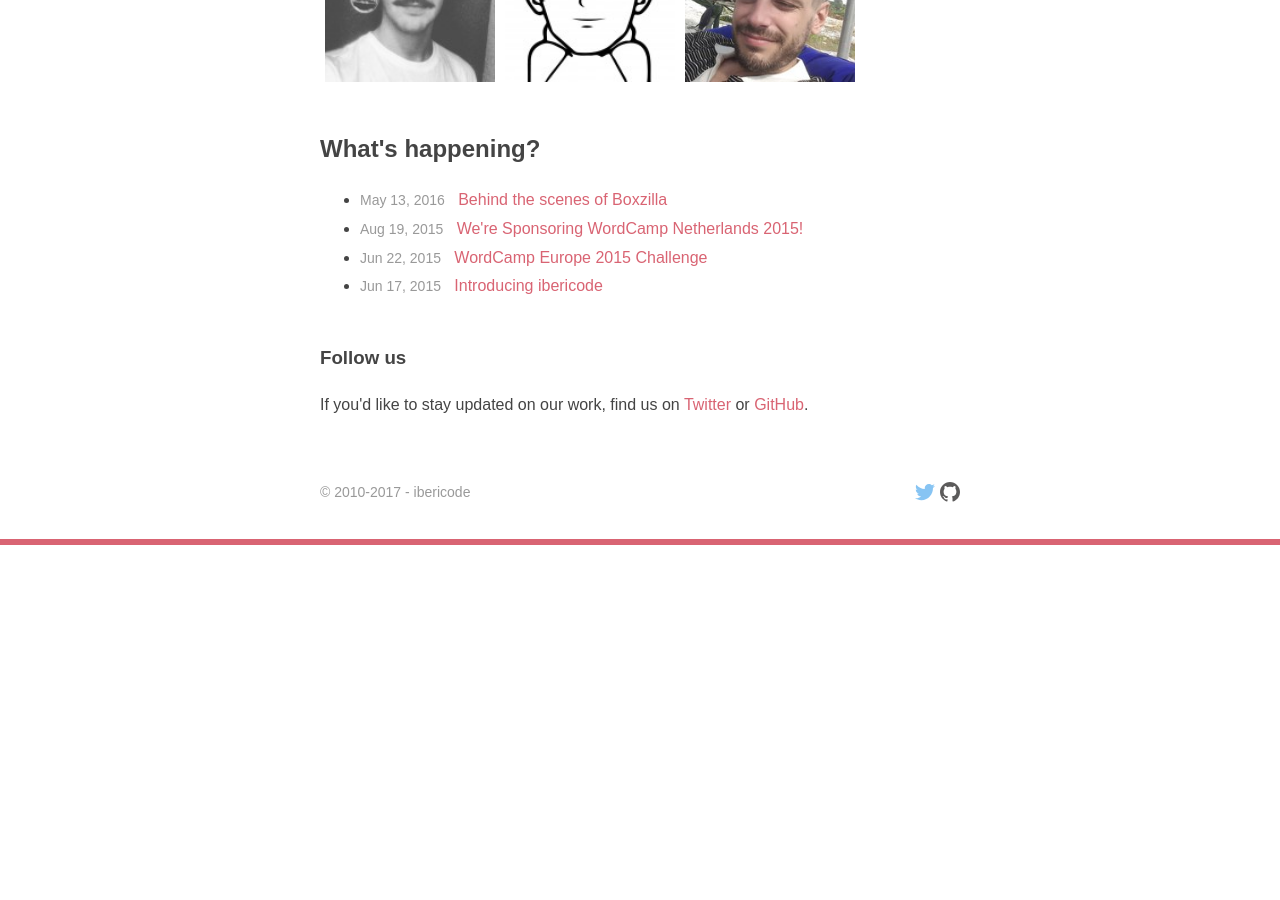
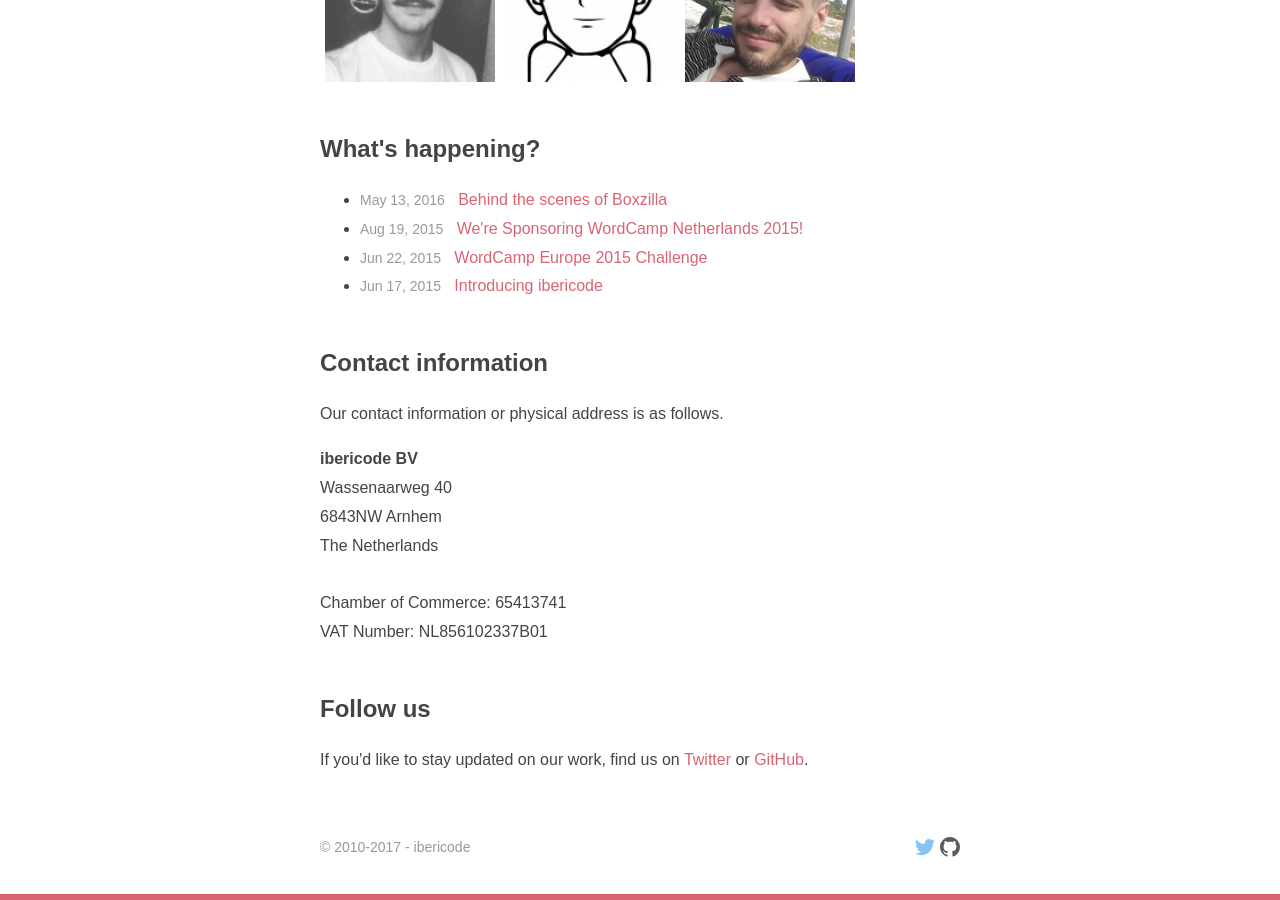
Before and after one commit to ibericode/www.ibericode.com, a Jekyll site: the page built from index.html, in a window 1280 px wide and 900 px high, scrolled down 1310 px. Built offline with Jekyll 4.4.1, drawn with Linux system fonts in a browser that asks for light colours; comment, search, counter and statistics services are not loaded; before the commit the page ends 1855 px from its top, so only the background shows below that.

Commit message:
add contact information

```diff
--- a/index.html
+++ b/index.html
@@ -4,13 +4,13 @@
 ---
 
 <div class="entry-body">
-  <section>
+  <section id="description">
     <p>We are a small company building, mostly marketing related, WordPress products to help you grow your business.</p>
     <p>Our plugins are currently in active use on well over 1 million sites. More than likely, you have unknowingly used our software already.</p>
   </section>
 
-  <section>
-  <h2>Our products</h2>
+  <section id="products">
+    <h2>Our products</h2>
     <div class="clearfix">
       <a class="block small-margin" href="https://mc4wp.com/">
         <img src="/media/mc4wp-on-red.png" alt="mc4wp-on-red" width="150" height="150" /> &nbsp;
@@ -24,7 +24,7 @@
     <p>We are working on some cool stuff, like <a href="https://mc4wp.com/">MailChimp for WordPress</a>, <a href="https://boxzillaplugin.com/">Boxzilla</a> and several other <a href="https://profiles.wordpress.org/ibericode/">plugins for WordPress</a>.</p>
   </section>
 
-  <section class="team grid">
+  <section id="team" class="team grid">
     <h2>The team</h2>
     <p>We are a small and remote team with many years of experience when it comes to developing and supporting WordPress (or general web based) products.</p>
     <div class="bit-3 overlay">
@@ -41,7 +41,7 @@
     </div>
   </section>
 
-  <section>
+  <section id="latest-posts">
     <h2>What's happening?</h2>
     <ul class="post-list">
        {% for post in site.posts %}
@@ -53,8 +53,21 @@
     </ul>
   </section>
 
-  <section>
-    <h3>Follow us</h3>
+  <section id="business-info">
+    <h2>Contact information</h2>
+    <p>Our contact information or physical address is as follows.</p>
+    <address style="font-style: normal;">
+      <strong>ibericode BV</strong><br />
+      Wassenaarweg 40<br />
+      6843NW Arnhem<br />
+      The Netherlands<br /><br />
+      Chamber of Commerce: 65413741<br />
+      VAT Number: NL856102337B01<br />
+    </address>
+  </section>
+
+  <section id="social-media">
+    <h2>Follow us</h2>
     <p>If you'd like to stay updated on our work, find us on <a href="https://twitter.com/ibericode" rel="external">Twitter</a> or <a href="https://github.com/ibericode" rel="external">GitHub</a>.</p>
   </section>
 </div>
```
Also changed, not shown: Gemfile.lock.
